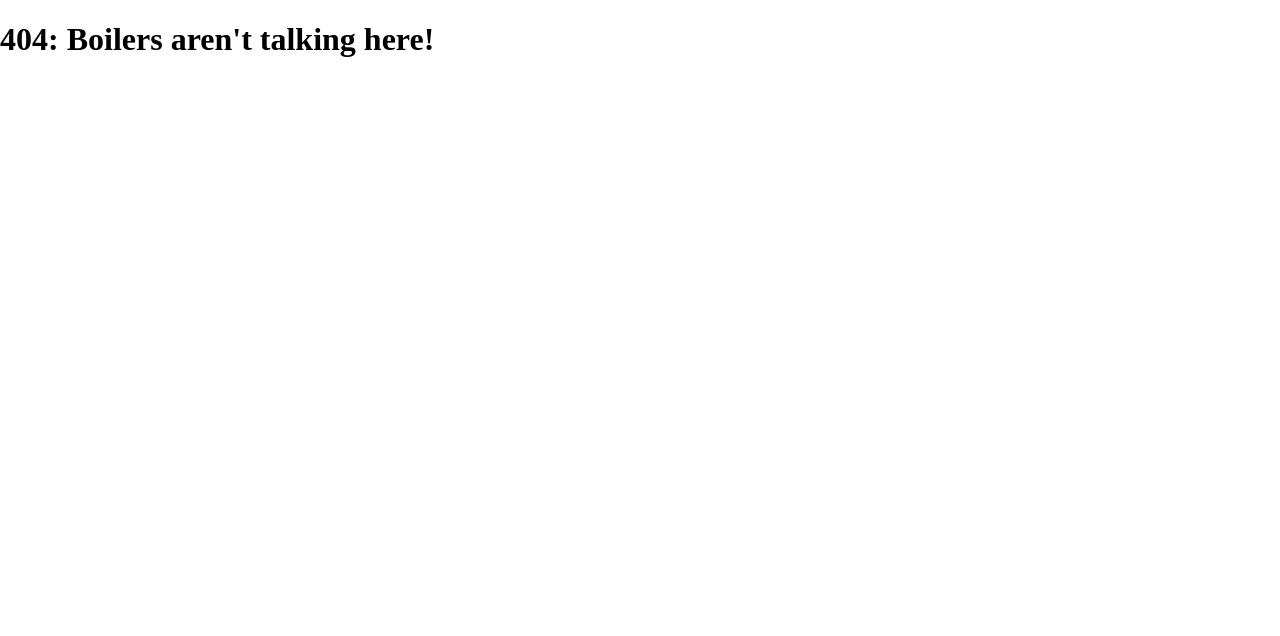
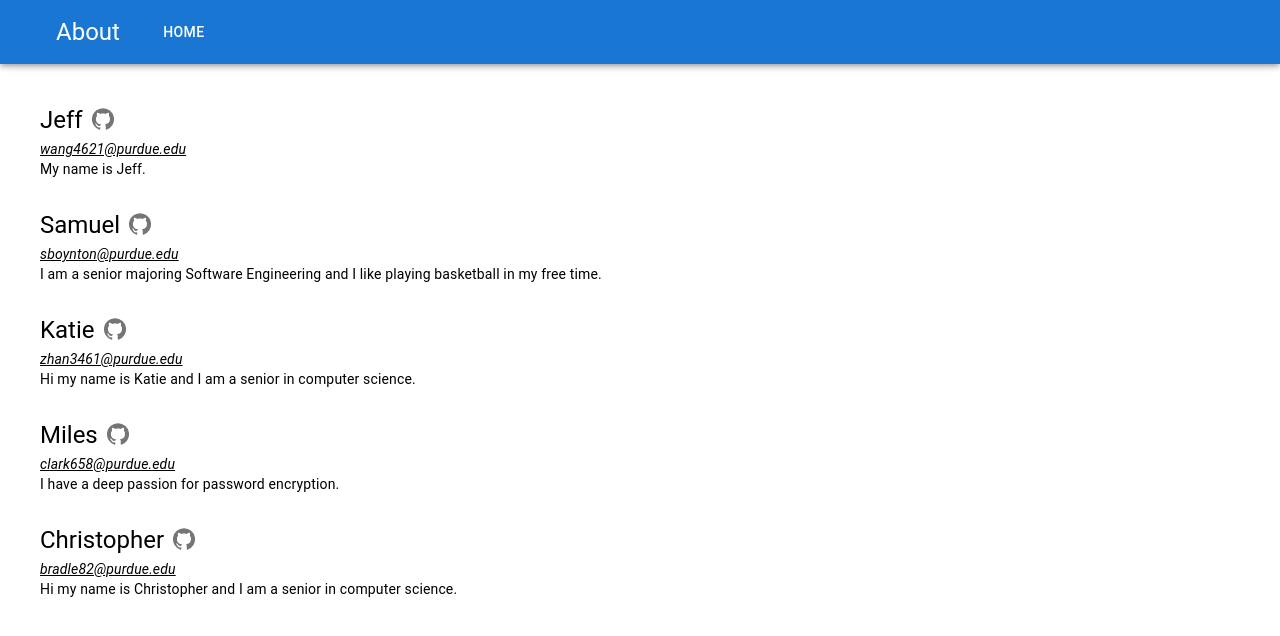
Before and after one commit to milesclark0/BoilerTalks_Frontend, a React (Vite) app: page /about in a window 1280 px wide. Before the commit this address had no page. Shown: the top 636 px of the page. Built offline with nearby package versions, Linux system fonts and the light colour scheme.

Commit message:
about page

```diff
--- a/src/App.tsx
+++ b/src/App.tsx
@@ -3,7 +3,8 @@ import ProtectedRoutes from "./component/ProtectedRoutes";
 import { Routes, Route, Navigate } from "react-router-dom";
 import Login from "./pages/Login";
 import Home from "./pages/Home";
-import Settings from "./pages/Settings"
+import Settings from "./pages/Settings";
+import About from "./pages/About";
 import MissingRoute from "./pages/MissingRoute";
 import PersistLogin from "./component/PersistLogin";
 import Register from "./pages/Register";
@@ -22,6 +23,7 @@ function App() {
         <Route path="/register" element={<Register />} />
         <Route path="/policies" element={<Policies />} />
         <Route path="/settings" element={<Settings />} />
+        <Route path="/about" element={<About />} />
         <Route path="/" element={<Navigate to="/home" replace />} />
 
         {/* protected routes */}
--- a/src/component/HomePage/sideBar.tsx
+++ b/src/component/HomePage/sideBar.tsx
@@ -172,6 +172,10 @@ const SideBar = ({
     navigate("/settings");
   };
 
+  const navigateToAbout = () => {
+    navigate("/about");
+  }
+
   const BoilerTalksIcon = () => {
     const outLineColor = activeIcon.course === "" ? selectedIconColor : "";
     const outlineStyle = activeIcon.course === "" ? "solid" : "";
@@ -223,6 +227,7 @@ const SideBar = ({
         <MenuItem sx={{ pointerEvents: "none", justifyContent: "center" }}>{user?.username}</MenuItem>
         <StyledDivider />
         <MenuItem onClick={navigateToSettings}>Settings</MenuItem>
+        <MenuItem onClick={navigateToAbout}>About</MenuItem>
         <MenuItem onClick={logout}>Logout</MenuItem>
       </Menu>
     );
--- /dev/null
+++ b/src/pages/About.tsx
@@ -0,0 +1,102 @@
+import { useAuth } from "../context/context";
+import useAxiosPrivate from "../hooks/useAxiosPrivate";
+import { useState } from "react";
+import { Alert, AppBar, Box, Button, Drawer, FormHelperText, FormLabel, IconButton, InputAdornment, Stack, Toolbar, Typography } from "@mui/material";
+import TextField from "@mui/material/TextField";
+import WarningIcon from "@mui/icons-material/Warning";
+import { ChangePasswordAPI } from "../API/RegisterAPI";
+import { LoadingButton } from "@mui/lab";
+import { Link, useNavigate } from "react-router-dom";
+import GitHubIcon from '@mui/icons-material/GitHub';
+
+const About = () => {
+  const { user } = useAuth();
+  const api = useAxiosPrivate();
+
+  const [settingsPage, setSettingsPage] = useState<string>('Password');
+
+  const defaultPadding = 4;
+  const drawerWidth = 300;
+  const innerDrawerWidth = 85;
+  const appBarHeight = 64;
+
+  const OuterDrawerStyles = {
+    width: drawerWidth,
+    flexShrink: 0,
+    "& .MuiDrawer-paper": {
+      width: drawerWidth,
+      boxSizing: "border-box",
+      borderColor: "rgba(7, 7, 7, 0.199)",
+    },
+    position: "fixed",
+  };
+
+  const navigate = useNavigate();
+  const navigateToHome = () => {
+    navigate("/home")
+  }
+
+
+return (
+    <Box sx={{ display: "flex" }}>
+        <AppBar position="fixed" sx={{ width: `calc(100%)`, ml: `${drawerWidth}px`, height: appBarHeight, alignContent: "center"}}>
+          <Toolbar>
+            <Typography variant="h5" sx={{p:4}}>{"About"}</Typography>
+            <Button sx={{color: "white"}}onClick={navigateToHome}>Home</Button>
+          </Toolbar>
+        </AppBar>
+        <Box sx={{marginTop:`${appBarHeight}px` , paddingTop: '40px', paddingLeft: '40px'}}>
+          <Box sx={{display: "inline-flex"}}>
+            <Typography variant="h5">Jeff</Typography>
+            <Link to={"https://github.com/wang4621"}>
+              <IconButton sx={{paddingTop: "3px"}}><GitHubIcon /></IconButton>
+            </Link>
+          </Box>
+          <Typography variant="body2" sx={{fontStyle: 'italic', textDecorationLine: 'underline'}}>wang4621@purdue.edu</Typography>
+          <Typography sx={{paddingBottom: "30px"}} variant="body2">My name is Jeff.</Typography>
+
+          <Box sx={{display: "inline-flex"}}>
+            <Typography variant="h5">Samuel</Typography>
+            <Link to={"https://github.com/sboynton1"}>
+              <IconButton sx={{paddingTop: "3px"}}><GitHubIcon /></IconButton>
+            </Link>
+          </Box>
+          <Typography variant="body2" sx={{fontStyle: 'italic', textDecorationLine: 'underline'}}>sboynton@purdue.edu</Typography>
+          <Typography sx={{paddingBottom: "30px"}} variant="body2">I am a senior majoring Software Engineering and I like playing basketball in my free time.</Typography>
+
+          <Box sx={{display: "inline-flex"}}>
+            <Typography variant="h5">Katie</Typography>
+            <Link to={"https://github.com/oneKZhang"}>
+              <IconButton sx={{paddingTop: "3px"}}><GitHubIcon /></IconButton>
+            </Link>
+          </Box>
+          <Typography variant="body2" sx={{fontStyle: 'italic', textDecorationLine: 'underline'}}>zhan3461@purdue.edu</Typography>
+          <Typography sx={{paddingBottom: "30px"}} variant="body2">Hi my name is Katie and I am a senior in computer science.</Typography>
+
+          <Box sx={{display: "inline-flex"}}>
+            <Typography variant="h5">Miles</Typography>
+            <Link to={"https://github.com/milesclark0"}>
+              <IconButton sx={{paddingTop: "3px"}}><GitHubIcon /></IconButton>
+            </Link>
+          </Box>
+          <Typography variant="body2" sx={{fontStyle: 'italic', textDecorationLine: 'underline'}}>clark658@purdue.edu</Typography>
+          <Typography sx={{paddingBottom: "30px"}} variant="body2">I have a deep passion for password encryption.</Typography>
+
+          <Box sx={{display: "inline-flex"}}>
+            <Typography variant="h5">Christopher</Typography>
+            <Link to={"https://github.com/cgbradley"}>
+              <IconButton sx={{paddingTop: "3px"}}><GitHubIcon /></IconButton>
+            </Link>
+          </Box>
+          <Typography variant="body2" sx={{fontStyle: 'italic', textDecorationLine: 'underline'}}>bradle82@purdue.edu</Typography>
+          <Typography sx={{paddingBottom: "30px"}} variant="body2">Hi my name is Christopher and I am a senior in computer science.</Typography>
+
+        </Box>
+
+    </Box>
+  );
+
+};
+
+
+export default About;
```
